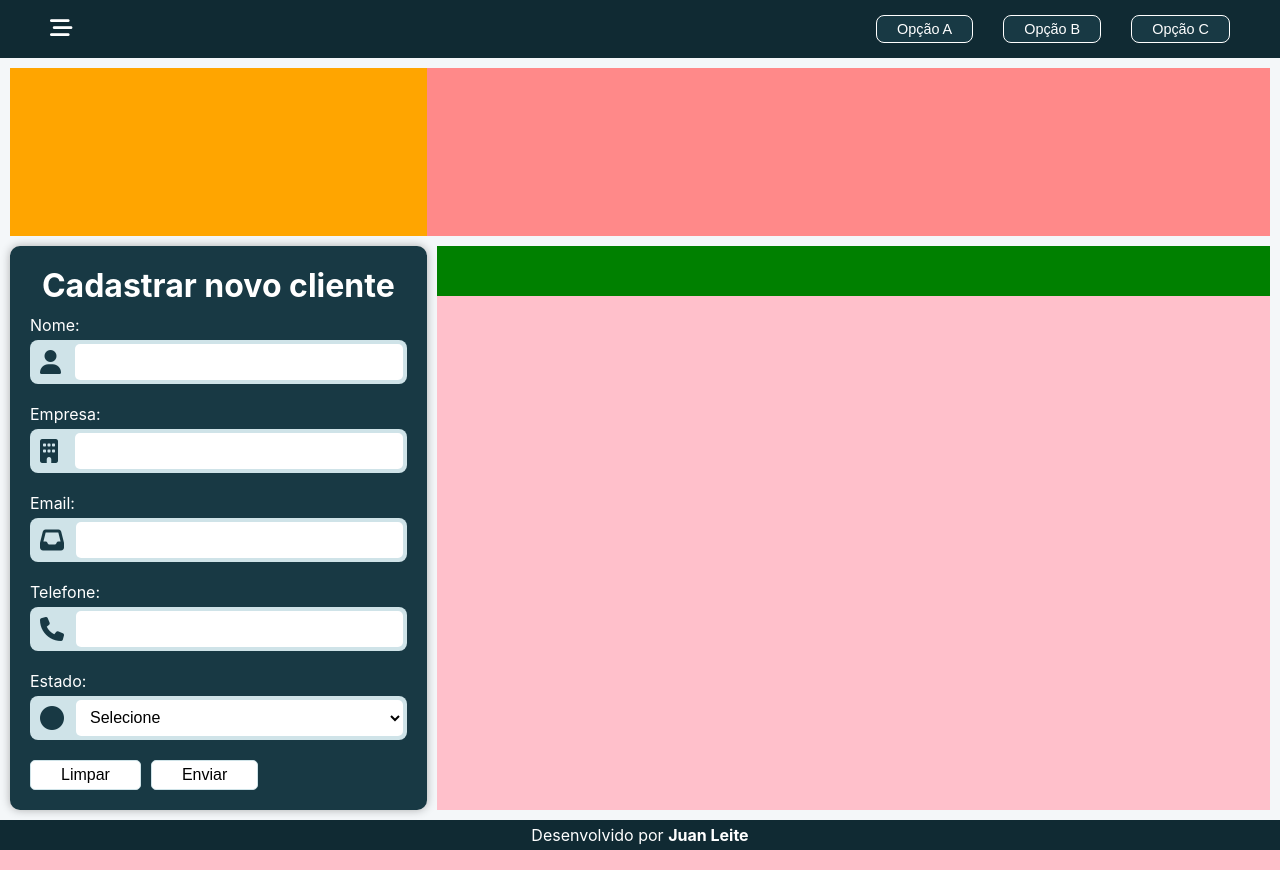
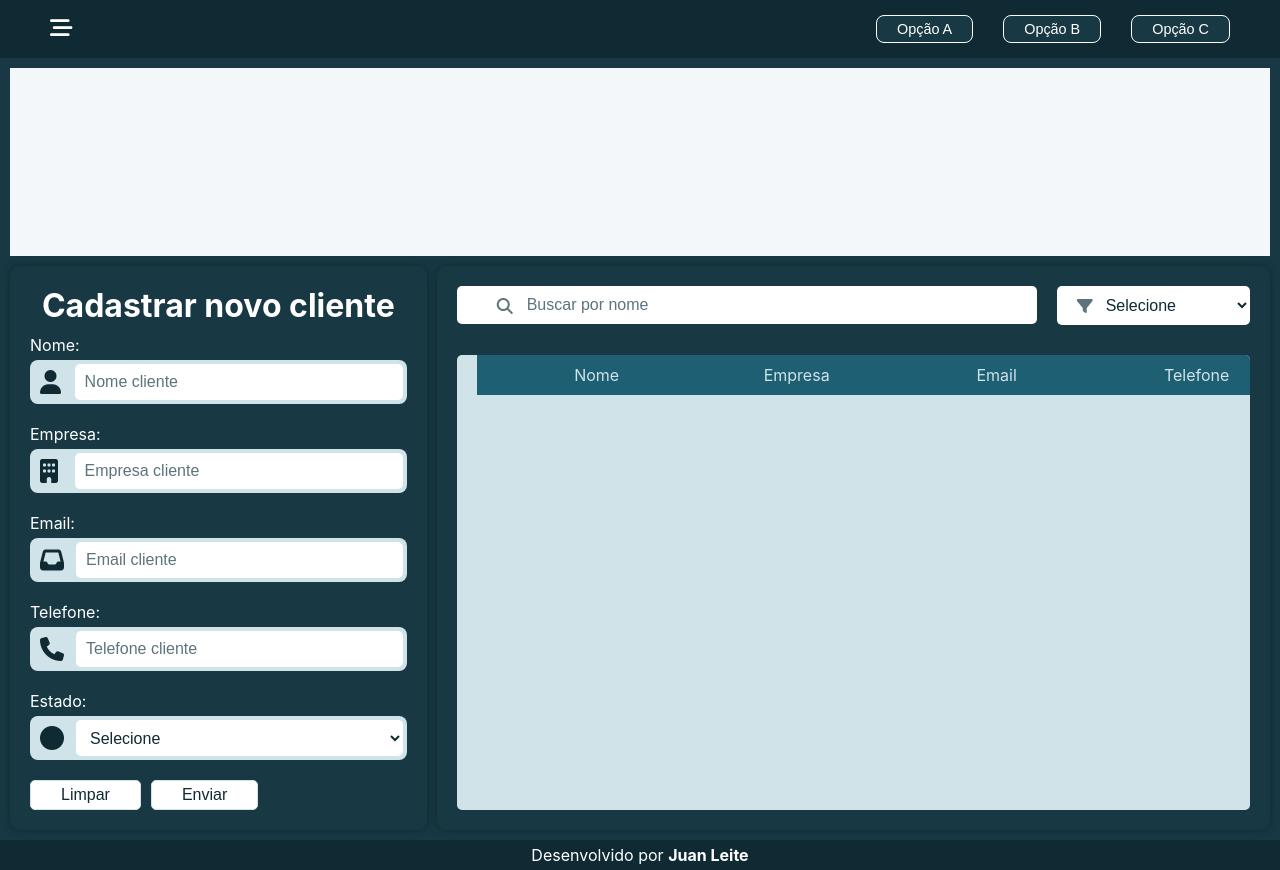
Before and after one commit to JuanLeiteDev/clienthub-crm, a Flask app: page / in a window 1280 px wide. Run offline with Flask 3, Linux system fonts and the light colour scheme; data that the repository does not hold is empty.

Commit message:
Formulário e lista visualmente funcionando

```diff
--- a/static/css/form.css
+++ b/static/css/client_form.css
@@ -1,10 +1,11 @@
 #sec-form-clients {
-    grid-area: 2 / 1 / -1 / span 1;
+    grid-area: 2 / 1 / span 1 / span 1;
     display: flex;
     flex-flow: column nowrap;
     justify-content: start;
     align-items: stretch;
     color: var(--color-text-inverse);
+    user-select: none;
 }
 
 #sec-form-clients h2 {
@@ -31,24 +32,25 @@
 }
 
 .icon-input {
-    color: var(--color-surface-dark);
+    color: var(--color-text);
     font-size: 1.5rem;
     width: 25px;
     margin: 2px;
 }
 
 .input-form-clients {
+    color: var(--color-text);
     background-color: var(--color-surface);
     width: 100%;
     border-radius: 5px;
     margin: -4px -4px -4px 0;
     padding: 5px 10px;
     font-size: 1rem;
+    user-select: auto;
 }
 
-.error {
-    border: 1px solid rgb(255, 0, 0);
-    background-color: rgb(255, 211, 211);
+.input-form-clients::placeholder {
+    color: rgba(24, 57, 68, 0.7);
 }
 
 .block-btn {
@@ -59,6 +61,7 @@
 }
 
 .btn-form {
+    color: var(--color-text);
     background-color: var(--color-surface);
     border: 1px solid var(--color-secondary-light);
     font-size: 1rem;
--- /dev/null
+++ b/static/css/client_list.css
@@ -0,0 +1,136 @@
+#sec-clients-list {
+    display: grid;
+    grid-template-columns: 1fr;
+    grid-template-rows: auto 1fr;
+}
+
+#filter-list {
+    display: grid;
+    grid-template-columns: 3fr 1fr;
+    gap: 20px;
+    margin-bottom: 30px;
+}
+
+.search-clients {
+    position: relative;
+    grid-column: 1 / span 1;
+}
+
+.search-clients i {
+    position: absolute;
+    top: 10px;
+    left: 38px;
+    color: rgba(24, 57, 68, 0.7);
+    font-size: 1rem;
+    width: 25px;
+    margin: 2px;
+    background-color: transparent;
+    pointer-events: none;
+}
+
+#search-client {
+    color: var(--color-text);
+    background-color: var(--color-surface);
+    width: 100%;
+    border-radius: 5px;
+    font-size: 1rem;
+    user-select: auto;
+    padding: 10px 10px 10px 70px;
+}
+
+.search-clients input::placeholder {
+    color: rgba(24, 57, 68, 0.7);
+}
+
+.filter-status {
+    grid-column: 2 / span 1;
+    position: relative;
+}
+
+.filter-status i {
+    position: absolute;
+    top: 10px;
+    left: 18px;
+    color: rgba(24, 57, 68, 0.7);
+    font-size: 1rem;
+    width: 25px;
+    margin: 2px;
+    background-color: transparent;
+    pointer-events: none;
+}
+
+#select-status {
+    width: 100%;
+    color: var(--color-text);
+    background-color: var(--color-surface);
+    border-radius: 5px;
+    font-size: 1rem;
+    padding: 10px 10px 10px 45px;
+}
+
+#clients-list {
+    border-radius: 5px;
+    padding: 20px;
+    display: flex;
+    flex-flow: column nowrap;
+    gap: 10px;
+    background-color: var(--color-secondary-light);
+    overflow-y: auto;
+    max-height: 520px;
+    position: relative;
+}
+
+.link-client {
+    text-decoration: none;
+}
+
+.link-client:hover .client-card p {
+    color: var(--color-primary);
+    text-decoration: underline;
+}
+
+.client-header-list,
+.client-card {
+    padding: 10px 0;
+    display: grid;
+    grid-template-columns: repeat(6, 200px);
+    word-break: break-word;
+    color: var(--color-text);
+    justify-items: center;
+    align-items: center;
+}
+
+.client-header-list {
+    position: sticky;
+    top: -20px;
+    left: 0px;
+    background-color: var(--color-primary);
+    color: var(--color-secondary-light);
+    margin: -20px;
+    padding: 10px 20px;
+    margin-bottom: 0px;
+}
+
+.client-btn-list {
+    display: flex;
+    justify-content: space-around;
+    align-content: center;
+    width: 100%;
+}
+
+.client-btn {
+    cursor: pointer;
+    width: 80px;
+    padding: 5px 15px;
+    border-radius: 5px;
+}
+
+.btn-delete {
+    border: 1px solid var(--color-danger-text);
+    background-color: var(--color-danger-bg);
+}
+
+.btn-edit {
+    border: 1px solid var(--color-primary);
+    background-color: var(--color-surface);
+}
--- a/static/css/main.css
+++ b/static/css/main.css
@@ -1,10 +1,10 @@
 #main {
     padding: 10px;
-    background-color: var(--color-bg-soft);
+    background-color: var(--color-surface-dark);
     flex: 1;
     display: grid;
     grid-template-columns: 1fr 2fr;
-    grid-template-rows: 1fr 0.3fr 3fr;
+    grid-template-rows: 1fr 3fr;
     gap: 10px;
 }
 
@@ -17,22 +17,11 @@
 
 .a1 {
     grid-area: 1 / 1 / span 1 / span 1;
-    background-color: orange;
+    background-color: var(--color-bg-soft);
 }
 
 .a2 {
     margin-left: -10px;
     grid-area: 1 / 2 / span 1 / span 1;
-    background-color: rgb(255, 137, 137);
+    background-color: var(--color-bg-soft);
 }
-
-.a4 {
-    grid-area: 2 / 2 / span 1 / span 1;
-    background-color: green;
-}
-
-.a5 {
-    margin-top: -10px;
-    grid-area: 3 / 2 / span 1 / span 1;
-    background-color: pink;
-}
--- a/static/css/message.css
+++ b/static/css/message.css
@@ -2,7 +2,6 @@
     position: absolute;
     top: 0;
     left: 50%;
-    /* Mantém centralizado horizontalmente (-50%) e 20px abaixo do topo */
     transform: translate(-50%, 20px);
     padding: 10px;
     width: 60vw;
@@ -37,7 +36,6 @@
 
 .btn-message {
     text-align: center;
-    color: white;
     padding: 10px 30px;
     width: 150px;
     font-size: 1rem;
@@ -45,11 +43,11 @@
 }
 
 #accept-btn-message {
-    border: 1px solid rgb(0, 255, 0);
-    background-color: rgba(0, 78, 0, 0.9);
+    border: 1px solid var(--color-success-text);
+    background-color: var(--color-success-bg);
 }
 
 #cancel-btn-message {
-    border: 1px solid rgb(255, 0, 0);
-    background-color: rgb(78, 0, 0, 0.9);
+    border: 1px solid var(--color-danger-text);
+    background-color: var(--color-danger-bg);
 }
--- a/static/css/reset.css
+++ b/static/css/reset.css
@@ -19,7 +19,7 @@ body {
     align-items: stretch;
     min-width: 100vw;
     min-height: 100vh;
-    background-color: var(--color-bg);
+    background-color: var(--color-surface-dark);
     color: var(--color-text);
     font-family: var(--font-main);
     position: relative;
--- a/static/css/variable.css
+++ b/static/css/variable.css
@@ -35,32 +35,37 @@
     --color-border: #d2dde2;
     --color-border-strong: #a9bbc3;
 
-    /* Estados usando tons da mesma família */
-    --color-success-bg: #dcebea;
-    --color-success-text: #245c57;
+    /* Estados */
+    --color-success-bg: #bbf7d0;
+    --color-success-text: #166534;
 
-    --color-warning-bg: #e6e0d1;
-    --color-warning-text: #675934;
+    --color-warning-bg: #fde68a;
+    --color-warning-text: #92400e;
 
-    --color-danger-bg: #eadada;
-    --color-danger-text: #6b3434;
+    --color-danger-bg: #fecaca;
+    --color-danger-text: #991b1b;
 
-    --color-info-bg: #d7e8ee;
-    --color-info-text: #1f5f73;
+    --color-info-bg: #bfdbfe;
+    --color-info-text: #1e40af;
 
     /* Status CRM */
-    --status-lead-bg: #d7e8ee;
-    --status-lead-text: #1f5f73;
+    --status-lead-bg: #bae6fd;
+    --status-lead-text: #075985;
 
-    --status-contact-bg: #e6e0d1;
-    --status-contact-text: #675934;
+    --status-contact-bg: #fde68a;
+    --status-contact-text: #92400e;
 
-    --status-client-bg: #dcebea;
-    --status-client-text: #245c57;
+    --status-client-bg: #bbf7d0;
+    --status-client-text: #166534;
 
-    --status-lost-bg: #eadada;
-    --status-lost-text: #6b3434;
+    --status-lost-bg: #fecaca;
+    --status-lost-text: #991b1b;
 
     /* Tipografia */
     --font-main: "Inter", system-ui, -apple-system, BlinkMacSystemFont, "Segoe UI", sans-serif;
 }
+
+.error {
+    border: 1px solid var(--color-danger-text);
+    background-color: var(--color-danger-bg);
+}
--- a/static/js/api.js
+++ b/static/js/api.js
@@ -12,7 +12,7 @@ async function parseResponse(response) {
     return newResponse
 }
 
-export async function create_client(request) {
+export async function clientCreate(request) {
     try {
         const response = await fetch('/api/clients', {
             method: "POST",
@@ -21,7 +21,20 @@ export async function create_client(request) {
         });
         return await parseResponse(response);
     } catch {
-        return {"sucesse": false, "message": "Erro de conexão com o servidor."}
+        return {"sucesse": false, "errors": "Erro de conexão com o servidor."}
     }
 
 }
+
+export async function clientsGet() {
+    try {
+        const response = await fetch("/api/clients", {
+            method: "GET",
+            headers: HEADER
+        });
+
+        return await parseResponse(response);
+    } catch {
+        return {"sucesse": false, "errors": "Erro de conexão com o servidor."}
+    }
+}
--- /dev/null
+++ b/static/js/client_form.js
@@ -0,0 +1,58 @@
+// ================================ ELEMENTS ================================
+const elementsForm = {
+    clientForm: document.querySelector('#form-clients'),
+    clientBtnInputs: document.querySelectorAll('.input-form-clients'),
+};
+
+// ================================ FUNCTIONS ================================
+export function clientCleanErrors() {
+    const errors = document.querySelectorAll('.error-element');
+    errors.forEach(error => error.remove());
+}
+
+export function clientShowErrorsForm(errorsObj) {
+    try {
+        let errorsList = Object.entries(errorsObj);
+
+        errorsList.forEach(([inputID, error]) => {
+            if(document.querySelector(`[data-error-id="${inputID}"]`)) return;
+
+            const errorElement = clientCreateElementError();
+            errorElement.setAttribute('data-error-id', `${inputID}`);
+
+            const input = document.querySelector(`#${inputID}`);
+            const container = input.closest(".block-input");
+
+            input.classList.add('error');
+
+            errorElement.innerText = error;
+            container.append(errorElement);
+        })
+    } catch (error) {
+        console.log(error);
+    }
+}
+
+function clientCreateElementError() {
+    let errorElement = document.createElement('p');
+
+    errorElement.classList.add("error-element");
+    errorElement.style.marginTop = "5px";
+    errorElement.style.textAlign = "left";
+    errorElement.style.color = "var(--color-danger-bg)";
+    errorElement.style.fontSize = "0.9rem";
+
+    return errorElement;
+}
+
+// ================================ EVENTS ================================
+export function clientFormEvents() {
+    elementsForm.clientBtnInputs.forEach(btnInput => {
+        btnInput.addEventListener('input', () => {
+            if(btnInput.classList.contains('error')){
+                btnInput.classList.remove('error');
+                document.querySelector(`[data-error-id="${btnInput.id}"]`).remove();
+            }
+        })
+    })
+}
--- /dev/null
+++ b/static/js/client_list.js
@@ -0,0 +1,99 @@
+import { confirmMessage } from "./utils.js";
+
+// ================================ ELEMENTS ================================
+const elementsList = {
+    clientsListHTML: document.querySelector('#clients-list'),
+    clientsList: [],
+    currentClient: null,
+    currentEvent: null
+}
+
+const CLIENT_PROPERTY = ['name', 'enterprise', 'email', 'phone', 'status']
+
+// ================================ FUNCTIONS ================================
+export function clientCreateHTML() {
+    elementsList.clientsList.forEach(clientObj => {
+        clientCreateElement(clientObj);
+    });
+}
+
+function clientCreateElement(clientObj) {
+    const linkElement = document.createElement('a');
+    linkElement.setAttribute('href', '#');
+    linkElement.setAttribute('data-client-id', `${clientObj["id"]}`);
+    linkElement.classList.add('link-client');
+
+    const divElement = document.createElement('div');
+    divElement.classList.add('client-card');
+
+    for(const key of CLIENT_PROPERTY){
+        const elementValue = clientObj[key] ?? "NULL";
+        const newElement = document.createElement('p');
+        newElement.innerText = elementValue;
+
+        divElement.append(newElement);
+    }
+
+    const btnField = document.createElement('div');
+    btnField.classList.add('client-btn-list');
+
+    const btnDelete = document.createElement('button');
+    btnDelete.classList.add('btn-delete', 'client-btn')
+    btnDelete.setAttribute('type', 'button');
+    btnDelete.innerText = "Deletar";
+
+    const btnEdit = document.createElement('button');
+    btnEdit.classList.add('btn-edit', 'client-btn');
+    btnEdit.setAttribute('type', 'button');
+    btnEdit.innerText = "Editar";
+
+
+
+    btnDelete.addEventListener('click', async () => {
+        elementsList.currentClient = linkElement.getAttribute('data-client-id');
+        const confirmed = await confirmMessage("Deseja mesmo deletar cliente?", true);
+
+        if(confirmed) {
+            elementsList.currentEvent = "delete";
+        } else {
+            elementsList.currentEvent = null;
+        }
+    })
+
+    btnEdit.addEventListener('click', async () => {
+        elementsList.currentClient = linkElement.getAttribute('data-client-id');
+        const confirmed = await confirmMessage("Deseja mesmo editar cliente?", true);
+
+        if(confirmed) {
+            elementsList.currentEvent = "edit";
+        } else {
+            elementsList.currentEvent = null;
+        }
+    })
+
+    btnField.append(btnDelete);
+    btnField.append(btnEdit);
+    divElement.append(btnField);
+    linkElement.append(divElement);
+
+    elementsList.clientsListHTML.append(linkElement);
+}
+
+export function clientRender(clientsList) {
+    clientsList.forEach(clientObj => {
+        elementsList.clientsList.unshift(clientObj);
+    });
+}
+
+export function clientAddNew(clientNewObj) {
+    elementsList.clientsList.unshift(clientNewObj);
+    elementsList.clientsListHTML.innerHTML = `
+    <div class="client-header-list">
+        <p>Nome</p>
+        <p>Empresa</p>
+        <p>Email</p>
+        <p>Telefone</p>
+        <p>Estado</p>
+    </div>`
+    clientCreateHTML();
+}
--- a/static/js/main.js
+++ b/static/js/main.js
@@ -1,42 +1,70 @@
-import { getInputValues, showErrorsFormClient, cleanErrors, showMessage } from "./utils.js";
-import { create_client } from "./api.js";
+import { getInputValues, showMessage } from "./utils.js";
+import { clientCleanErrors, clientShowErrorsForm, clientFormEvents } from "./client_form.js";
+import { clientRender, clientCreateHTML, clientAddNew } from "./client_list.js";
+import { clientCreate, clientsGet } from "./api.js";
 
 
 // ================================ ELEMENTS ================================
 const elements = {
     clientForm: document.querySelector('#form-clients'),
-    clientBtnInputs: document.querySelectorAll('.input-form-clients')
-}
+    clientBtnInputs: document.querySelectorAll('.input-form-clients'),
+    msgBlock: document.querySelector('#sec-message'),
+    msgBtnAccept: document.querySelector('#accept-btn-message'),
+    msgBtnCancel: document.querySelector('#cancel-btn-message'),
+    msgValue: false
+};
 
 // ================================ FUNCTIONS ================================
-async function validateFormClient(event) {
+async function clientValidateForm(event) {
     try {
         event.preventDefault();
 
         const data = getInputValues([...elements.clientBtnInputs]);
-        const response = await create_client(data);
+        const response = await clientCreate(data);
 
         if(response.sucesse){
-            cleanErrors();
+            clientCleanErrors();
             elements.clientForm.reset();
-            showMessage("Cliente criado com sucesso meus amigos!");
+            showMessage("Cliente criado com sucesso!");
+            clientAddNew(response.clients[0]);
         } else {
-            showErrorsFormClient(response.errors);
+            clientShowErrorsForm(response.errors);
         }
     } catch (error) {
-        console.log(error);
+        showMessage(`${error}`, true);
         elements.clientForm.reset();
     }
 }
 
+async function clientGetList() {
+    const clientsList = await clientsGet();
+
+    if(!clientsList.sucesse){
+        showMessage("Erro ao tentar buscar clientes na base de dados.", true);
+    } else if (Object(clientsList).length <= 0) {
+        console.log("ok");
+    } else {
+        clientRender(clientsList.clients);
+        clientCreateHTML();
+    }
+}
+
+function init() {
+    clientFormEvents()
+    clientGetList();
+}
+
 // ================================ EVENTS ================================
 
-elements.clientForm.addEventListener('submit', validateFormClient);
-elements.clientBtnInputs.forEach(btnInput => {
-    btnInput.addEventListener('input', () => {
-        if(btnInput.classList.contains('error')){
-            btnInput.classList.remove('error');
-            document.querySelector(`[data-error-id="${btnInput.id}"]`).remove();
-        }
-    })
-})
+window.addEventListener('DOMContentLoaded', init);
+elements.clientForm.addEventListener('submit', clientValidateForm);
+
+elements.msgBtnAccept.addEventListener('click', () => {
+    elements.msgBlock.classList.add('invisible');
+    elements.msgValue = true;
+});
+
+elements.msgBtnCancel.addEventListener('click', () => {
+    elements.msgBlock.classList.add('invisible');
+    elements.msgValue = false;
+});
--- a/static/js/utils.js
+++ b/static/js/utils.js
@@ -1,12 +1,18 @@
-const elementsMessage = {
+const elementsUtils = {
     msgBlock: document.querySelector('#sec-message'),
     msgField: document.querySelector('.message-field'),
     msgBtnField: document.querySelector('.btn-field'),
     msgBtnAccept: document.querySelector('#accept-btn-message'),
-    msgBtnCancel: document.querySelector('#cancel-btn-message')
+    msgBtnCancel: document.querySelector('#cancel-btn-message'),
 }
 
 let myTimer = null;
+let confirmResolver = null;
+
+function resetTimer() {
+    clearTimeout(myTimer);
+    myTimer = null;
+}
 
 export function getInputValues(listOfInputs) {
     const inputValues = {};
@@ -20,73 +26,54 @@ export function getInputValues(listOfInputs) {
     return inputValues;
 }
 
-function createElementError() {
-    let errorElement = document.createElement('p');
-
-    errorElement.classList.add("error-element");
-    errorElement.style.marginTop = "5px";
-    errorElement.style.textAlign = "left";
-    errorElement.style.color = "rgb(255, 211, 211)";
-    errorElement.style.fontSize = "0.9rem";
-
-    return errorElement;
-}
-
-function resetTimer() {
-    clearTimeout(myTimer);
-}
-
 export function showMessage(msg, error=false, btnField=false) {
-    elementsMessage.msgBlock.classList.add('invisible');
-    resetTimer()
+    resetTimer();
+    elementsUtils.msgBlock.classList.add('invisible');
+    elementsUtils.msgField.innerText = msg;
 
     if(error){
-        elementsMessage.msgBlock.style.border = "1px solid red";
-        elementsMessage.msgBtnFiel.style.color = "red";
+        elementsUtils.msgBlock.style.border = "1px solid var(--color-danger-text)";
+        elementsUtils.msgBtnField.style.color = "var(--color-danger-text)";
     } else {
-        elementsMessage.msgBlock.style.border = "1px solid green";
-        elementsMessage.msgField.style.color = "green";
+        elementsUtils.msgBlock.style.border = "1px solid var(--color-success-text)";
+        elementsUtils.msgField.style.color = "var(--color-success-text)";
     }
 
     if(btnField){
-        elementsMessage.msgBtnField.style.display = "block";
+        elementsUtils.msgBtnField.style.display = "block";
+        elementsUtils.msgBlock.classList.remove('invisible');
     } else {
-        elementsMessage.msgBtnField.style.display = "none";
-    }
+        elementsUtils.msgBtnField.style.display = "none";
+        elementsUtils.msgBlock.classList.remove('invisible');
 
-    elementsMessage.msgField.innerText = msg;
-    elementsMessage.msgBlock.classList.remove('invisible');
-    myTimer = 3000;
-
-    setTimeout(() => {
-        elementsMessage.msgBlock.classList.add('invisible');
-    }, myTimer)
-}
-
-export function showErrorsFormClient(errorsObj) {
-    try {
-        let errorsList = Object.entries(errorsObj);
-
-        errorsList.forEach(([inputID, error]) => {
-            if(document.querySelector(`[data-error-id="${inputID}"]`)) return;
-
-            const errorElement = createElementError();
-            errorElement.setAttribute('data-error-id', `${inputID}`);
-
-            const input = document.querySelector(`#${inputID}`);
-            const container = input.closest(".block-input");
-
-            input.classList.add('error');
-
-            errorElement.innerText = error;
-            container.append(errorElement);
-        })
-    } catch (error) {
-        console.log(error);
+        myTimer = setTimeout(() => {
+            elementsUtils.msgBlock.classList.add('invisible');
+            myTimer = null;
+        }, 3000)
     }
 }
 
-export function cleanErrors() {
-    const errors = document.querySelectorAll('.error-element');
-    errors.forEach(error => error.remove());
+export function confirmMessage(msg, error=false) {
+    return new Promise(resolve => {
+        showMessage(msg, error, true);
+        confirmResolver = resolve;
+    });
 }
+
+elementsUtils.msgBtnAccept.addEventListener('click', () => {
+    elementsUtils.msgBlock.classList.add('invisible');
+
+    if(confirmResolver) {
+        confirmResolver(true);
+        confirmResolver = null;
+    }
+});
+
+elementsUtils.msgBtnCancel.addEventListener('click', () => {
+    elementsUtils.msgBlock.classList.add('invisible');
+
+    if(confirmResolver) {
+        confirmResolver(false);
+        confirmResolver = null;
+    }
+});
--- a/templates/base.html
+++ b/templates/base.html
@@ -8,7 +8,8 @@
     <link rel="stylesheet" href="{{ url_for('static', filename='css/message.css') }}">
     <link rel="stylesheet" href="{{ url_for('static', filename='css/header.css') }}">
     <link rel="stylesheet" href="{{ url_for('static', filename='css/main.css') }}">
-    <link rel="stylesheet" href="{{ url_for('static', filename='css/form.css') }}">
+    <link rel="stylesheet" href="{{ url_for('static', filename='css/client_form.css') }}">
+    <link rel="stylesheet" href="{{ url_for('static', filename='css/client_list.css') }}">
     <link rel="stylesheet" href="{{ url_for('static', filename='css/footer.css') }}">
     <link rel="stylesheet" href="{{ url_for('static', filename='css/variable.css') }}">
     <link rel="stylesheet" href="https://cdnjs.cloudflare.com/ajax/libs/font-awesome/6.7.2/css/all.min.css">
--- a/templates/index.html
+++ b/templates/index.html
@@ -1,6 +1,6 @@
 {% extends "./base.html" %}
 
-{% block title %} CRM - CLientHub {% endblock title %}
+{% block title %} CRM - ClientHub {% endblock title %}
 
 {% block message %}
     {% include "./partials/message.html" %}
--- a/templates/partials/form.html
+++ b/templates/partials/client_form.html
@@ -12,6 +12,7 @@
                     class="input-form-clients"
                     required
                     maxlength="100"
+                    placeholder="Nome cliente"
                 >
             </div>
         </div>
@@ -25,6 +26,7 @@
                     id="enterprise"
                     class="input-form-clients"
                     maxlength="50"
+                    placeholder="Empresa cliente"
                 >
             </div>
         </div>
@@ -37,6 +39,7 @@
                     name="email"
                     id="email"
                     class="input-form-clients"
+                    placeholder="Email cliente"
                 >
             </div>
         </div>
@@ -49,6 +52,7 @@
                     name="phone"
                     id="phone"
                     class="input-form-clients"
+                    placeholder="Telefone cliente"
                 >
             </div>
         </div>
--- /dev/null
+++ b/templates/partials/client_list.html
@@ -0,0 +1,32 @@
+<section id="sec-clients-list">
+    <div id="filter-list">
+        <div class="search-clients">
+            <i class="fa-solid fa-search"></i>
+            <input
+                type="text"
+                name="search-client"
+                id="search-client"
+                placeholder="Buscar por nome"
+            >
+        </div>
+        <div class="filter-status">
+            <i class="fa-solid fa-filter"></i>
+            <select name="select-status" id="select-status">
+                <option value="" selected>Selecione</option>
+                <option value="lead">Lead</option>
+                <option value="em contato">Em contato</option>
+                <option value="client">Cliente</option>
+                <option value="perdido">Perdido</option>
+            </select>
+        </div>
+    </div>
+    <div id="clients-list">
+        <div class="client-header-list">
+            <p>Nome</p>
+            <p>Empresa</p>
+            <p>Email</p>
+            <p>Telefone</p>
+            <p>Estado</p>
+        </div>
+    <div>
+</section>
--- a/templates/partials/main.html
+++ b/templates/partials/main.html
@@ -1,7 +1,6 @@
 <main id="main">
     <div class="a1"></div>
     <div class="a2"></div>
-    {% include "./partials/form.html" %}
-    <div class="a4"></div>
-    <div class="a5"></div>
+    {% include "./partials/client_form.html" %}
+    {% include "./partials/client_list.html" %}
 </main>
```
